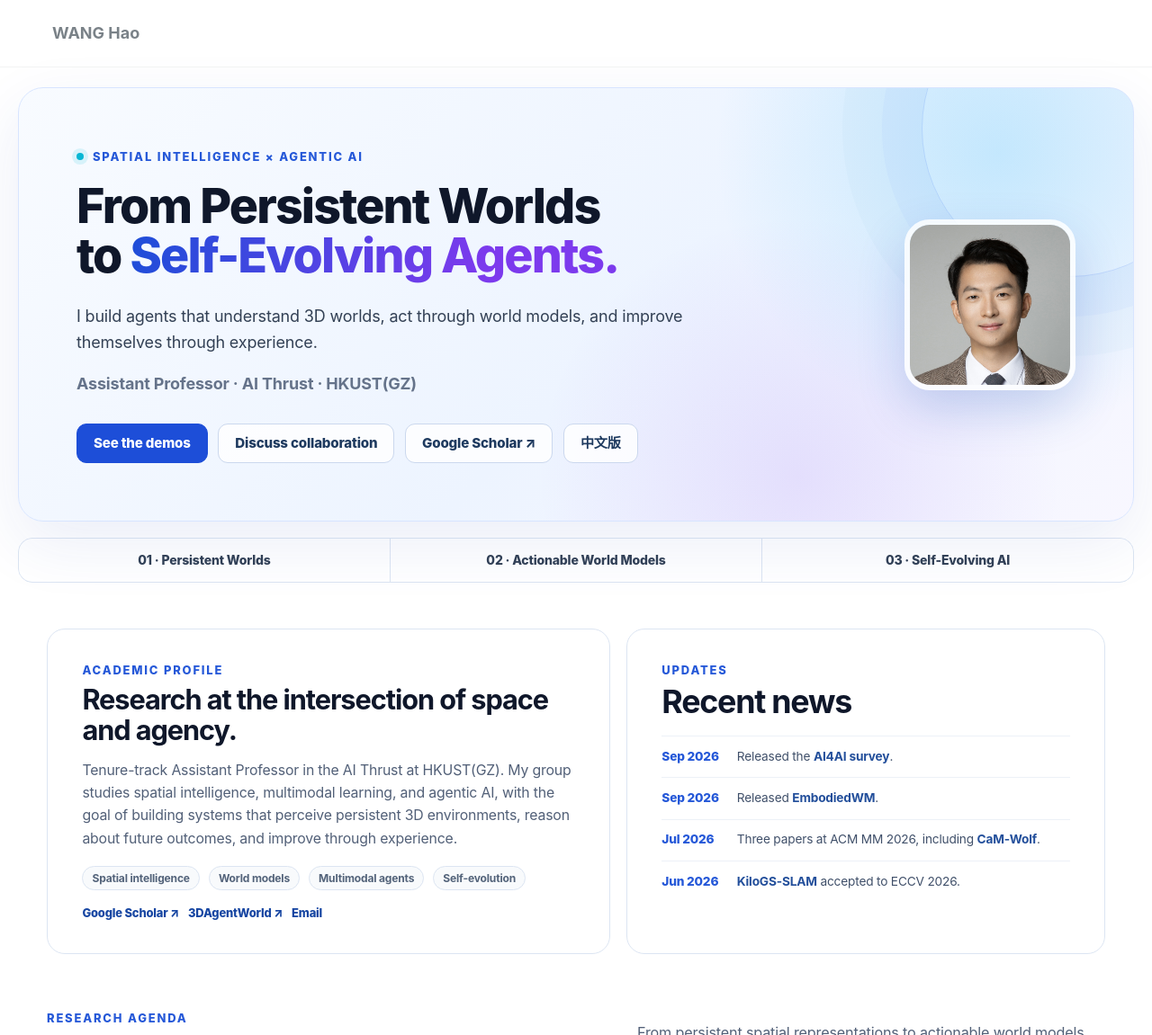
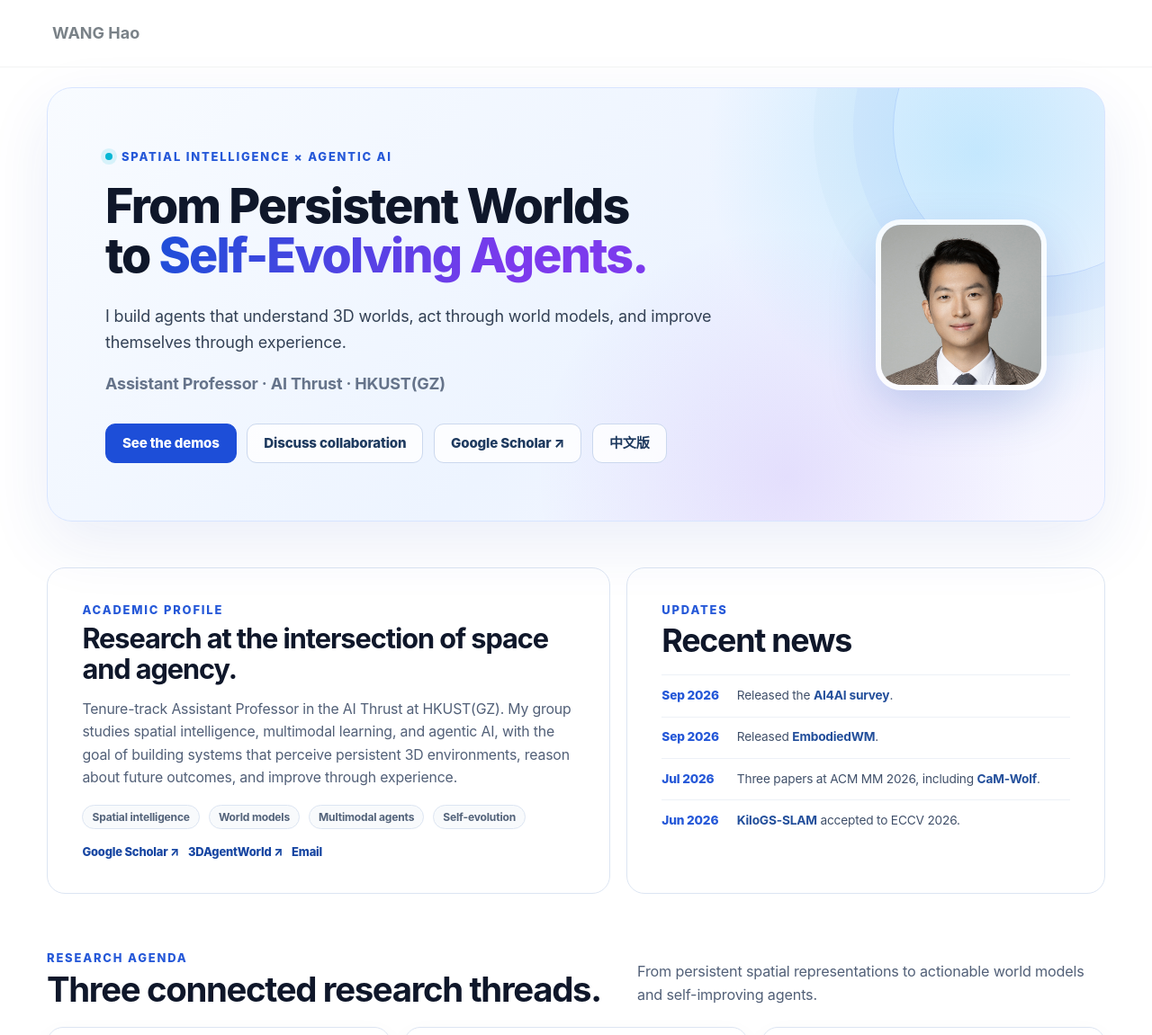
Before and after one commit to hwang1996/hwang1996.github.io, a Jekyll site: the page built from _pages/about.md, in a window 1280 px wide, cut to the strip 0-1151 px from the top of the page. Shown: the whole strip at 90% size. Built offline with Jekyll 4.4.1, drawn with Linux system fonts in a browser that asks for light colours.

Commit message:
Redesign homepage

```diff
--- a/_includes/research-home-style.html
+++ b/_includes/research-home-style.html
@@ -63,7 +63,8 @@
     grid-template-columns: minmax(0, 1fr) 190px;
     gap: clamp(2rem, 5vw, 5rem);
     overflow: hidden;
-    max-width: 1240px;
+    width: calc(100% - clamp(0.3rem, 5vw, 4rem));
+    max-width: 1176px;
     margin-right: auto;
     margin-left: auto;
     padding: clamp(2rem, 5vw, 4.6rem);
@@ -199,32 +200,6 @@
     border-radius: 28px;
     object-fit: cover;
     box-shadow: 0 22px 54px rgba(30, 64, 175, 0.2);
-  }
-
-  .rh-path {
-    display: grid;
-    grid-template-columns: repeat(3, minmax(0, 1fr));
-    gap: 1px;
-    overflow: hidden;
-    max-width: 1240px;
-    margin: 1rem auto 0;
-    border: 1px solid var(--line);
-    border-radius: 16px;
-    background: var(--line);
-  }
-
-  .rh-path a {
-    padding: 0.9rem 1rem;
-    background: #fff;
-    color: #334155 !important;
-    font-size: 0.78rem;
-    font-weight: 760;
-    text-align: center;
-  }
-
-  .rh-path a:hover {
-    color: var(--blue) !important;
-    background: #f8fbff;
   }
 
   .rh-section {
@@ -751,7 +726,8 @@
     grid-template-columns: minmax(0, 1fr) auto;
     gap: 2rem;
     align-items: center;
-    max-width: 1240px;
+    width: calc(100% - clamp(0.3rem, 5vw, 4rem));
+    max-width: 1176px;
     margin-right: auto;
     margin-left: auto;
     margin-top: clamp(3rem, 6vw, 5rem);
@@ -787,7 +763,8 @@
     align-items: center;
     justify-content: space-between;
     gap: 0.9rem;
-    max-width: 1240px;
+    width: calc(100% - clamp(0.3rem, 5vw, 4rem));
+    max-width: 1176px;
     margin-right: auto;
     margin-left: auto;
     padding: 1.5rem 0 0;
@@ -872,7 +849,6 @@
       grid-template-columns: 1fr;
     }
 
-    .rh-path,
     .rh-work-grid,
     .rh-collab {
       grid-template-columns: 1fr;
--- a/_pages/about.md
+++ b/_pages/about.md
@@ -29,12 +29,6 @@ redirect_from:
       <img src="/images/me.jpg" alt="Portrait of Hao Wang">
     </div>
   </header>
-
-  <nav class="rh-path" aria-label="Research directions">
-    <a href="#persistent-worlds">01 · Persistent Worlds</a>
-    <a href="#world-models">02 · Actionable World Models</a>
-    <a href="#self-evolving-ai">03 · Self-Evolving AI</a>
-  </nav>
 
   <section class="rh-section rh-academic" aria-label="Academic profile and news">
     <div class="rh-info-grid">
```
Also changed, not shown: _pages/about-zh.md (+0 -6 lines).
